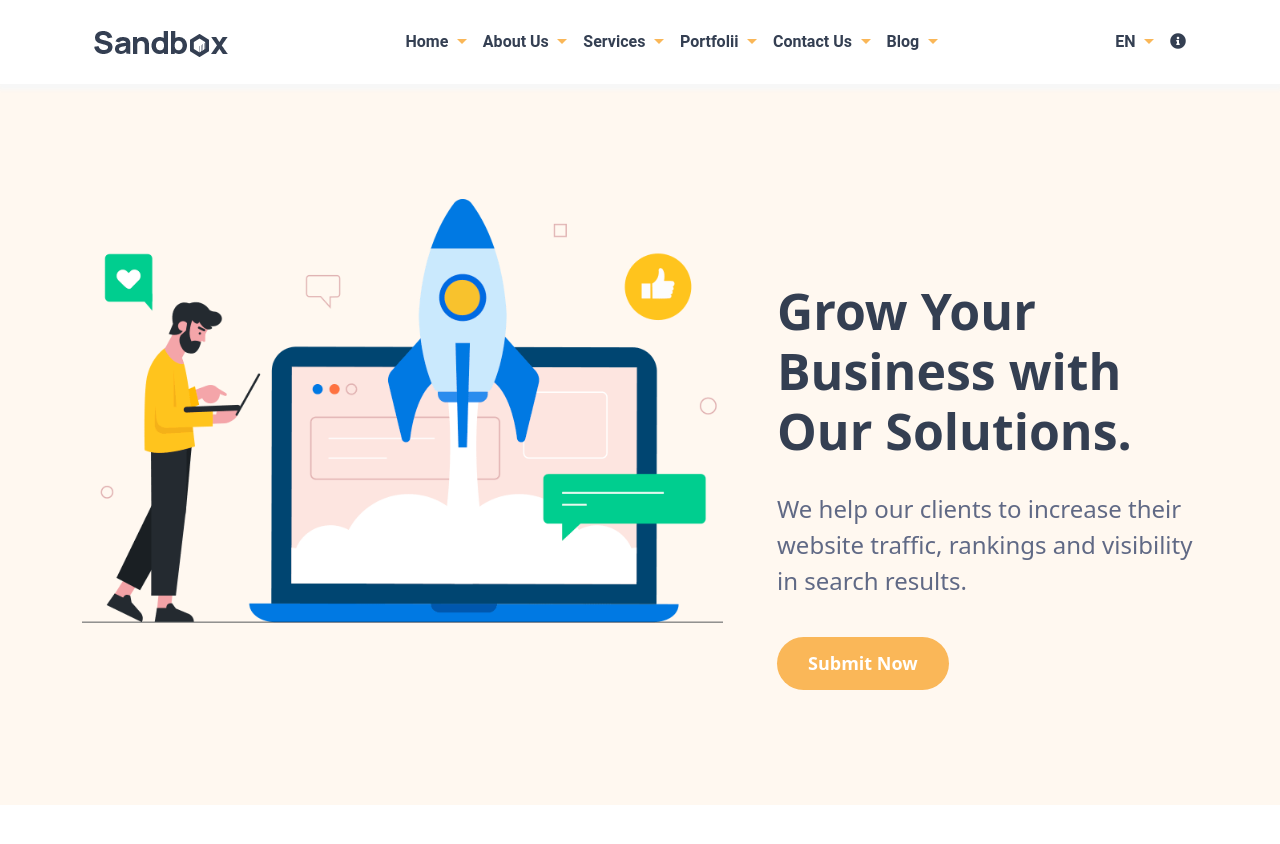
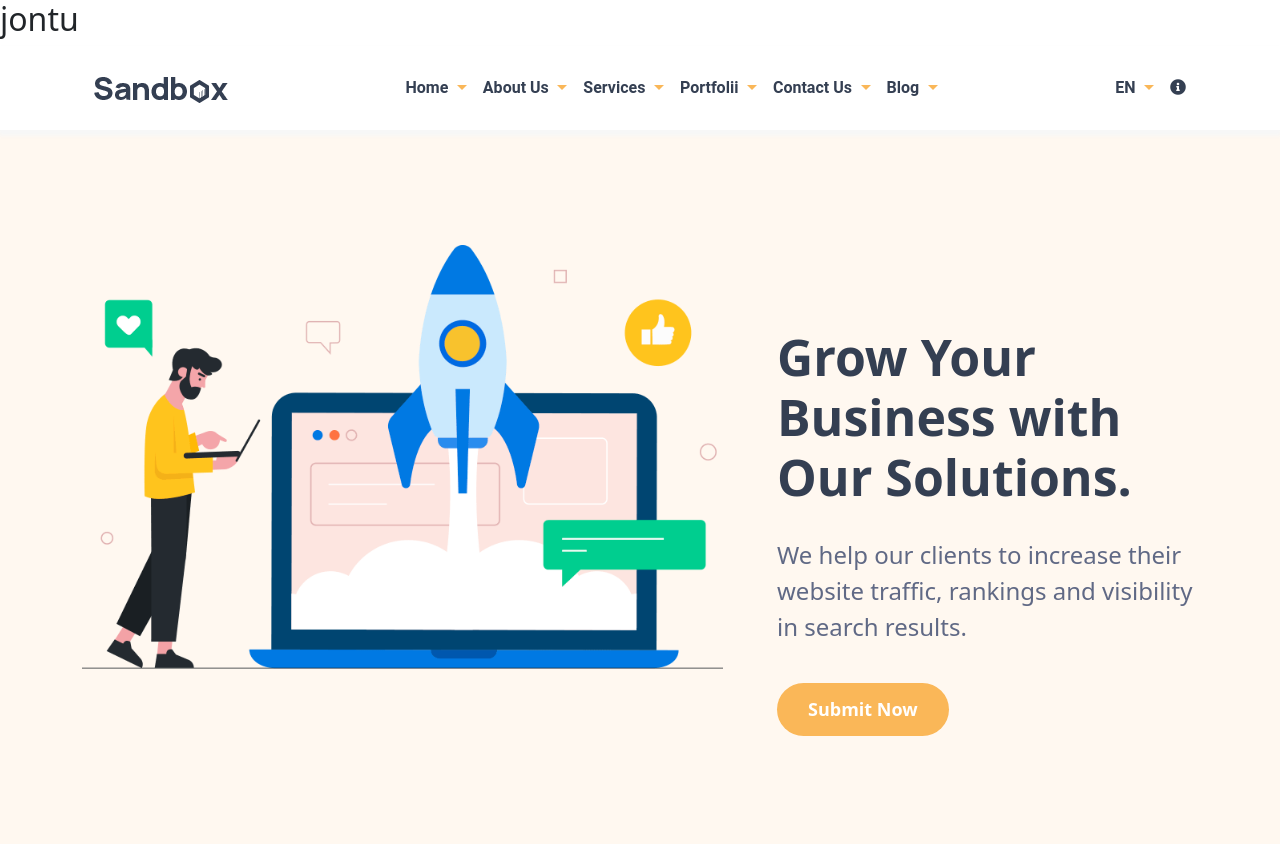
Before and after one commit to jontudas/sendbox, a plain HTML site: page index.html in a window 1280 px wide. Before the commit the page ends 805 px from the top, so only its background shows below. Drawn offline with nearby package versions, Linux system fonts and the light colour scheme.

Commit message:
website done

```diff
--- a/index.html
+++ b/index.html
@@ -15,6 +15,10 @@
     <title>senbox</title>
   </head>
   <body>
+
+
+
+    <h2>jontu</h2>
 
    <!-- navber start -->
 
--- a/style.css
+++ b/style.css
@@ -4,6 +4,9 @@ img {
 }
 /* navber */
 
+h2 {
+    red
+}
 .navbar-nav {
     margin: auto;
 }
```
